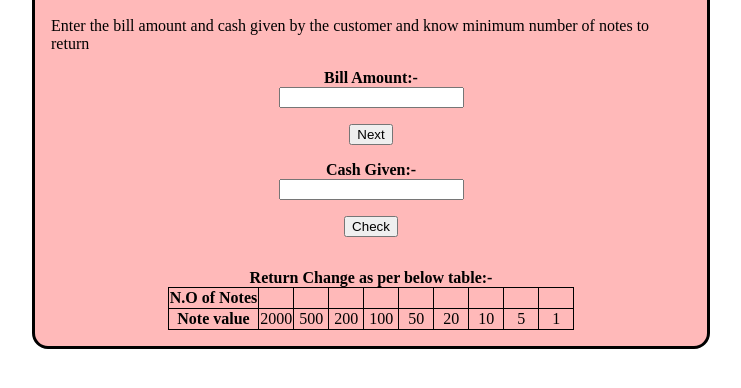
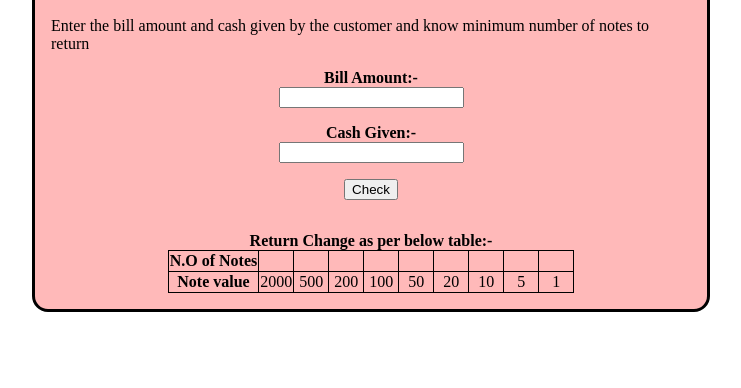
Before and after one commit to Vineethkumar-Shetty/cashRegisterApp, a plain HTML site: page index.html in a window 1280 px wide. Shown: the part 178-566 px from the top of the page, without its empty margins (269-1010 px from the left). Drawn offline with Linux system fonts and the light colour scheme.

Commit message:
style: removed unnecessary button

```diff
--- a/index.html
+++ b/index.html
@@ -13,7 +13,6 @@
         <p class="discription">Enter the bill amount and cash given by the customer and know minimum number of notes to return</p>
         <label for="bill-amount" style="font-weight:bold;">Bill Amount:-</label>
         <input type="text" id="bill-amount">
-        <button id="next-btn">Next</button>
         <label for="cash-given"style="font-weight:bold;">Cash Given:-</label>
         <input type="text" id="cash-given">
         <button id="check-button">Check</button>
--- a/style.css
+++ b/style.css
@@ -16,10 +16,6 @@
     margin: 0 1rem 1rem 1rem;
 }
 
-#next-btn {
-    margin-bottom: 1rem;
-}
-
 #error-msg {
     color: red;
 }
```
